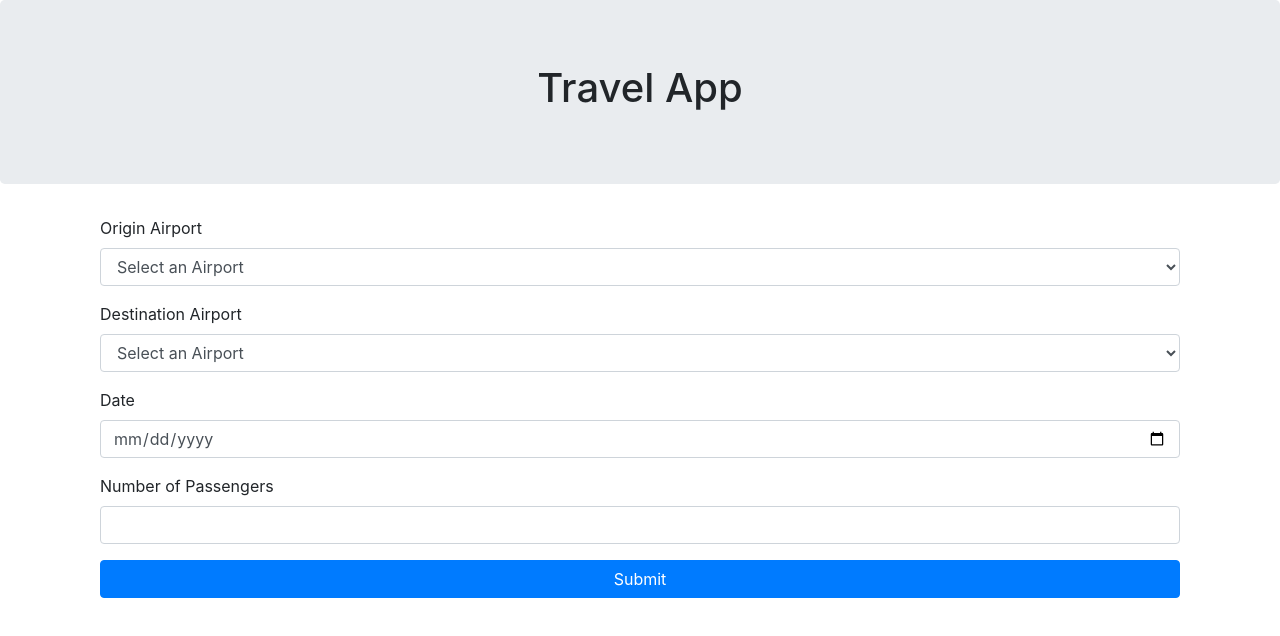
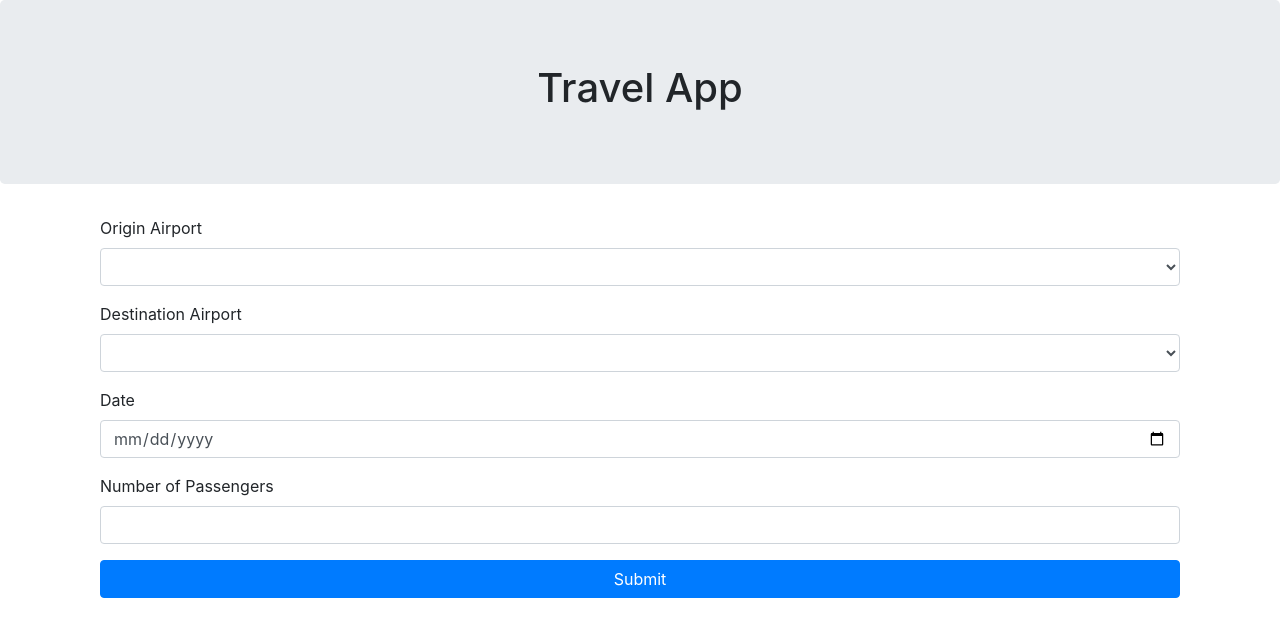
Before and after one commit to mguzman04/csc436-TravelApp, an Angular app: page / in a window 1280 px wide. Shown: the top 636 px of the page. Built offline with nearby package versions, Linux system fonts and the light colour scheme.

Commit message:
Better binding between html and ts

```diff
--- a/src/app/travel-request/travel-request.component.html
+++ b/src/app/travel-request/travel-request.component.html
@@ -1,32 +1,32 @@
-<form>
+<form #travelForm="ngForm" (ngSubmit)="onSubmit(travelForm)">
     <div class="form-group">
         <label for="OriginAirport">Origin Airport</label>
-        <select class="form-control">
+        <select class="form-control" name="origin" [(ngModel)]="model.origin">
             <option value="">Select an Airport</option>
-            <option value="ORD">ORD</option>
-            <option value="MDW">MDW</option>
-            <option value="JFK">JFK</option>
+            <option *ngFor="let airport of Airport" [value]="airport">
+                {{airport}}
+            </option>
           </select>
     </div>
 
     <div class="form-group">
         <label>Destination Airport</label>
-        <select class="form-control">
+        <select class="form-control" name="destination" [(ngModel)]="model.destination">
             <option value="">Select an Airport</option>
-            <option value="ORD">ORD</option>
-            <option value="MDW">MDW</option>
-            <option value="JFK">JFK</option>
+            <option *ngFor="let airport of Airport" [value]="airport">
+                {{airport}}
+            </option>
           </select>
     </div>
 
     <div class="form-group">
         <label>Date</label>
-        <input type="date" class="form-control">
+        <input type="date" class="form-control" name="travelDate" [(ngModel)]="model.travelDate">
     </div>
 
     <div class="form-group">
         <label>Number of Passengers</label>
-        <input type="number" class="form-control">
+        <input type="number" class="form-control" name="numTravelers" [(ngModel)]="model.numTravelers">
     </div>
 
     <div class="form-group">
--- a/src/app/travel-request/travel-request.component.ts
+++ b/src/app/travel-request/travel-request.component.ts
@@ -1,10 +1,10 @@
 import { Component, OnInit } from '@angular/core';
 
 export class Travel{
-  public Origin: string;
-  public Destination: string;
-  public TravelDate: Date;
-  public NumTravelers: number;
+  public origin: string;
+  public destination: string;
+  public travelDate: Date;
+  public numTravelers: number;
 }
 
 @Component({
@@ -19,4 +19,17 @@ export class TravelRequestComponent implements OnInit {
   ngOnInit(): void {
   }
 
+  model = new Travel();
+
+  Airport: string[] = [
+    'ORD',
+    'MDW',
+    'JKF',
+    'LAX'
+  ];
+
+  onSubmit(form): void {
+    console.log(this.model.numTravelers);
+  }
+
 }
```
